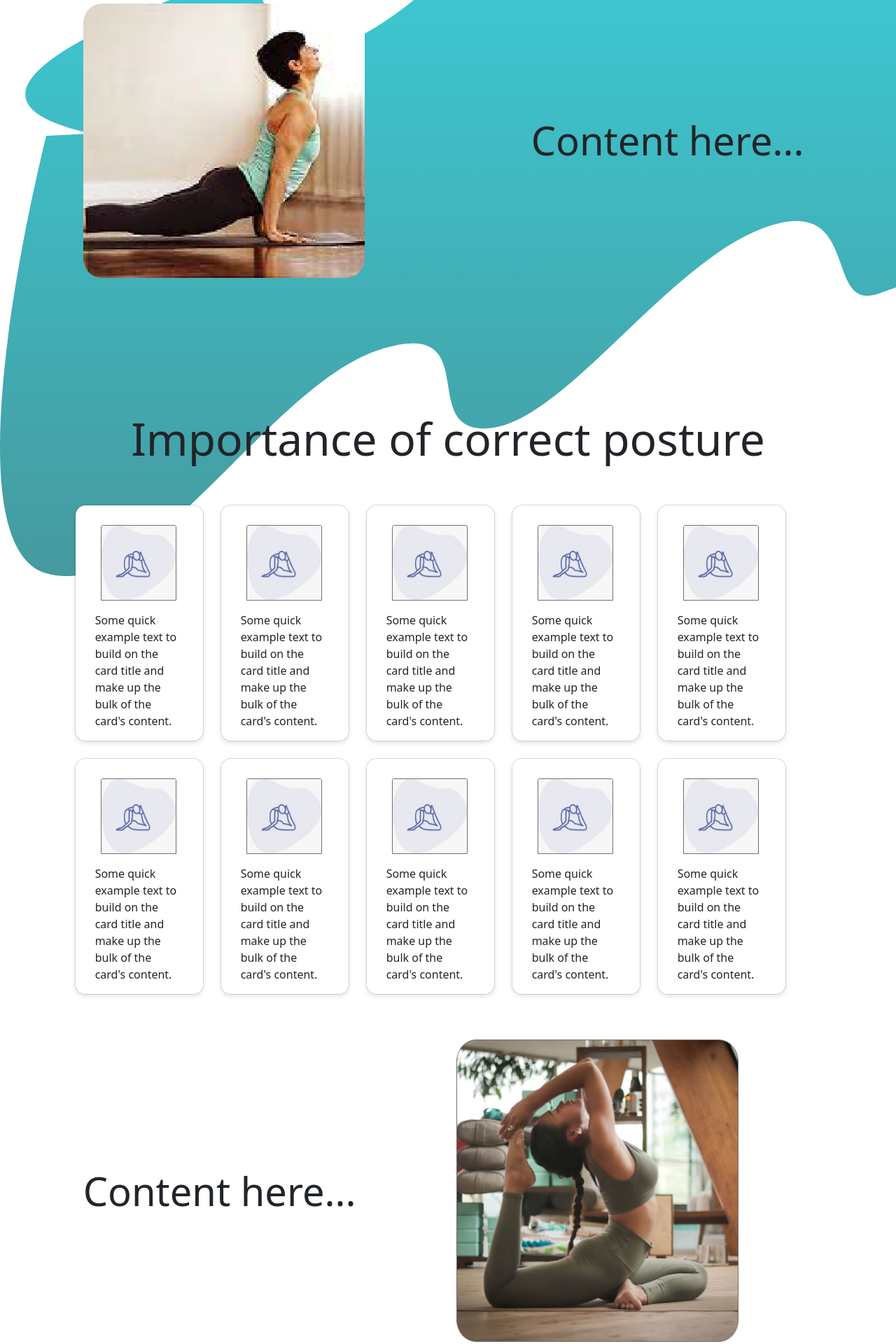
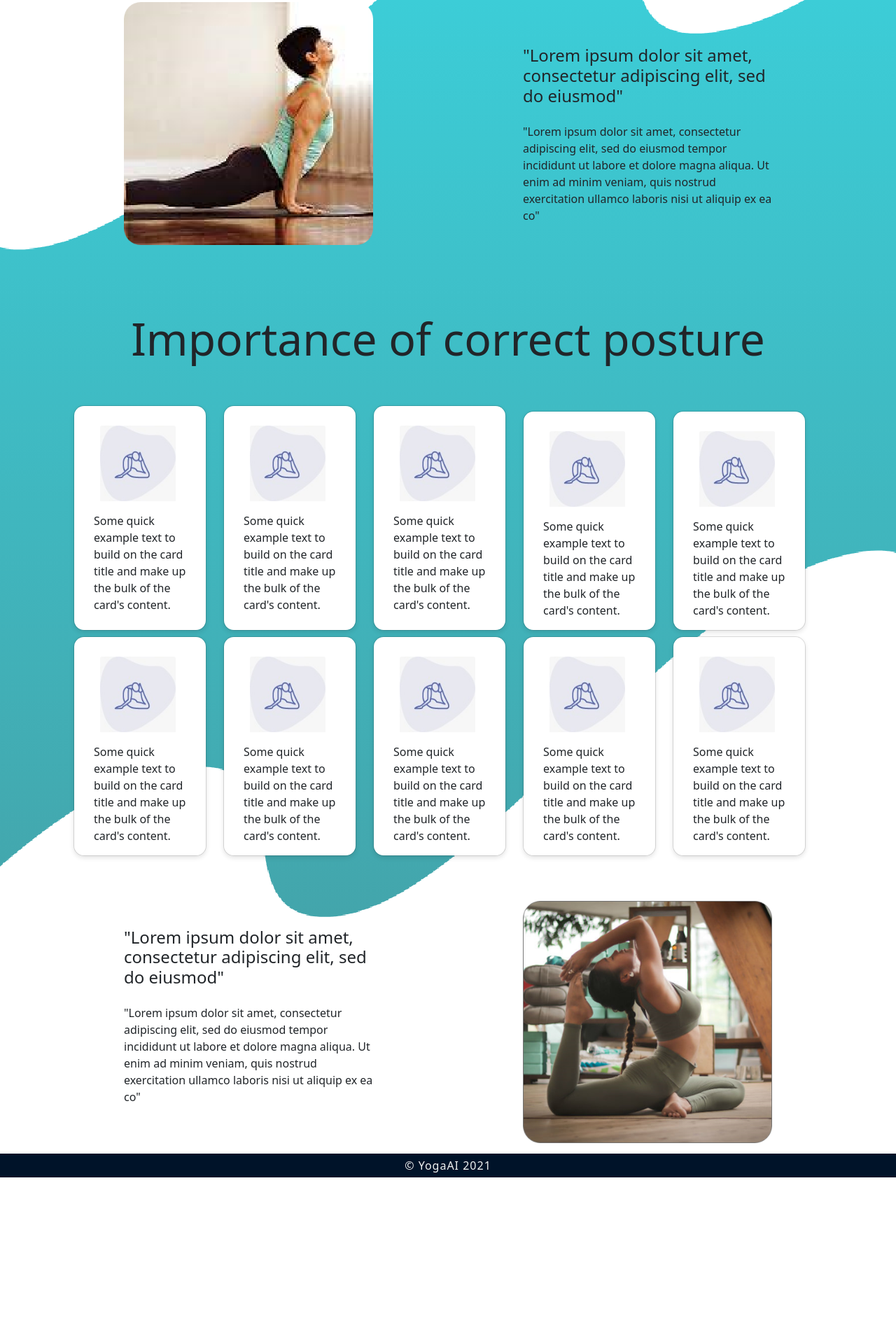
Before and after one commit to bharatpaliwal-169/btp-v1, a plain HTML site: page index.html in a window 1280 px wide. Shown: the part 539-2459 px from the top of the page at 70% size. After the commit the page ends 2221 px from the top, so only its background shows below. Drawn offline with nearby package versions, Linux system fonts and the light colour scheme.

Commit message:
design updates

```diff
--- a/css/style.css
+++ b/css/style.css
@@ -1,9 +1,19 @@
+body{
+  background: transparent url('../images/Union_1.svg') 0% 0%  padding-box;
+  background-position: center;
+  background-repeat: none;
+  background-size: cover;
+  opacity: 1;
+}
 #main-content{
   margin-top: 40px;
   /* op line */
   align-items: center;
-  background: transparent url('../images/Union_1.svg') 0% 0% no-repeat padding-box;
-  opacity: 1;
+  /* background: transparent url('../images/Union_1.svg') 0% 0%  padding-box;
+  background-position: center;
+  background-repeat: none;
+  background-size: cover;
+  opacity: 1; */
 }
 
 .bg-custom{
@@ -50,15 +60,26 @@
   box-shadow: 0px 3px 6px #0000001A;
   border-radius: 15px;
   opacity: 1;
-  width: 184px;
+  /* width: 184px; */
 }
 
 /* pose items */
 .pose-img{
+  position: relative;
   width: 108px;
   height: 108px;
-  border: 1px solid #707070;
+  /* border: 1px solid #707070; */
   margin-top: 28px;
-  margin-left: 24px;
-  margin-right: 38px;
+  left: 15%;
+  align-items: center;
+  justify-content: center;
+  text-align: center;
 }
+
+/* margin for nav */
+.nav-de{
+  margin-right: 10rem;
+}
+.brand-de{
+  margin-left: 10rem;
+}
--- a/index.html
+++ b/index.html
@@ -15,7 +15,7 @@
   <!-- navigation -->
   <nav class="navbar navbar-expand-lg navbar-dark bg-custom sticky-top d-none d-lg-block">
     <div class="container-fluid">
-      <a class="navbar-brand" href="#">YogaAI</a>
+      <a class="navbar-brand text-capitalize brand-de" href="#">Yoga AI</a>
       <button class="navbar-toggler" type="button" data-bs-toggle="collapse" data-bs-target="#NSC" aria-controls="NSC" aria-expanded="false" aria-label="Toggle navigation">
         <span class="navbar-toggler-icon"></span>
       </button>
@@ -27,7 +27,7 @@
           <li class="nav-item cc">
             <a class="nav-link" href="#">Contact</a>
           </li>
-          <li class="nav-item">
+          <li class="nav-item nav-de">
             <button class ='custom btn btn-md btn-info'>Get Demo</button>
           </li>
         </div>
@@ -36,19 +36,28 @@
   </nav>
 
   <!-- main -->
-  <div class='container-fluid d-none d-lg-block'>
+  <div class='container d-none d-lg-block'>
     <div class='row' id='main-content'>
       <!-- para-1  -->
-      <div  class='col-sm-6 d-none d-md-block offset-sm-1'>
-        <div class="display-5">
-          Content here...
-        </div>
-        <div class='col-6 text-center mt-5'>
-          <button class='btn btn-lg btn-success custom'> Get Demo </button>
-        </div>
+      <div class="mt-5 col-sm-4 d-none d-md-block offset-sm-1">
+        <h4 class="bold mb-4">
+          "Lorem ipsum dolor sit amet,
+          consectetur adipiscing elit, sed do
+          eiusmod"
+        </h4>
+        <p>
+          "Lorem ipsum dolor sit amet, consectetur
+          adipiscing elit, sed do eiusmod tempor incididunt
+          ut labore et dolore magna aliqua. Ut enim ad
+          minim veniam, quis nostrud exercitation ullamco
+          laboris nisi ut aliquip ex ea co"
+        </p>
+        <br>
+        <button class='btn btn-lg btn-success custom'> Get Demo </button>
       </div>
 
-      <div class="col-12 col-sm-4">
+
+      <div class="col-12 col-sm-4 offset-sm-2">
         <img src="images/img-1.png" alt="image" class="img-fluid">
       </div>
       <!-- para-1 -->
@@ -58,17 +67,30 @@
         <img src="images/img-2.png" alt="image" class="img-fluid">
       </div>
 
-      <div class="mt-5 col-sm-4 d-none d-md-block display-4 offset-sm-2">
-        Content here...
+      <div class="mt-5 col-sm-4 d-none d-md-block offset-sm-2">
+        <div class="mt-5">
+          <h4 class="bold mb-4">
+            "Lorem ipsum dolor sit amet,
+            consectetur adipiscing elit, sed do
+            eiusmod"
+          </h4>
+          <p>
+            "Lorem ipsum dolor sit amet, consectetur
+            adipiscing elit, sed do eiusmod tempor incididunt
+            ut labore et dolore magna aliqua. Ut enim ad
+            minim veniam, quis nostrud exercitation ullamco
+            laboris nisi ut aliquip ex ea co"
+          </p>
+        </div>
       </div>
       <!-- para-2 -->
 
       <div class='col-12 mt-5 mb-3'>
-        <div class='row mt-5'>
-          <div class='col-12 text-center mt-5 mb-5'>
-            <h3 class='display-3 mt-5'> Importance of correct posture </h3>
+        <div class='row mt-5 align-center justify-content-center'>
+          <div class='col-12 text-center mb-5'>
+            <h3 class='display-3'> Importance of correct posture </h3>
           </div>
-          <section class='col-10 col-sm-2 card offset-sm-1 me-4'>
+          <section class='col-10 col-sm-2 card  me-4'>
             <img src="images/pose.jpeg" alt="pose" class='pose-img card-img-top img-fluid img-responsive' />
             <div class="card-body">
               <p class="card-text">Some quick example text to build on the card title and make up the bulk of the card's content.</p>
@@ -86,43 +108,45 @@
               <p class="card-text">Some quick example text to build on the card title and make up the bulk of the card's content.</p>
             </div>
           </section>
-          <section class='col-10 col-sm-2 card me-4'>
+
+          <section class='col-10 col-sm-2  card  me-4 mt-2'>
             <img src="images/pose.jpeg" alt="pose" class='pose-img card-img-top img-fluid img-responsive' />
             <div class="card-body">
               <p class="card-text">Some quick example text to build on the card title and make up the bulk of the card's content.</p>
             </div>
           </section>
-          <section class='col-10 col-sm-2 card me-4'>
+
+          <section class='col-10 col-sm-2 card me-4 mt-2'>
             <img src="images/pose.jpeg" alt="pose" class='pose-img card-img-top img-fluid img-responsive' />
             <div class="card-body">
               <p class="card-text">Some quick example text to build on the card title and make up the bulk of the card's content.</p>
             </div>
           </section>
-          <section class='col-10 col-sm-2 card offset-sm-1 me-4 mt-4'>
+          <section class='col-10 col-sm-2 card me-4 mt-2'>
             <img src="images/pose.jpeg" alt="pose" class='pose-img card-img-top img-fluid img-responsive' />
             <div class="card-body">
               <p class="card-text">Some quick example text to build on the card title and make up the bulk of the card's content.</p>
             </div>
           </section>
-          <section class='col-10 col-sm-2 card me-4 mt-4'>
+          <section class='col-10 col-sm-2 card me-4 mt-2'>
             <img src="images/pose.jpeg" alt="pose" class='pose-img card-img-top img-fluid img-responsive' />
             <div class="card-body">
               <p class="card-text">Some quick example text to build on the card title and make up the bulk of the card's content.</p>
             </div>
           </section>
-          <section class='col-10 col-sm-2 card me-4 mt-4'>
+          <section class='col-10 col-sm-2 card me-4 mt-2'>
             <img src="images/pose.jpeg" alt="pose" class='pose-img card-img-top img-fluid img-responsive' />
             <div class="card-body">
               <p class="card-text">Some quick example text to build on the card title and make up the bulk of the card's content.</p>
             </div>
           </section>
-          <section class='col-10 col-sm-2 card me-sm-4 mt-4'>
+          <section class='col-10 col-sm-2 card me-4 mt-2'>
             <img src="images/pose.jpeg" alt="pose" class='pose-img card-img-top img-fluid img-responsive' />
             <div class="card-body">
               <p class="card-text">Some quick example text to build on the card title and make up the bulk of the card's content.</p>
             </div>
           </section>
-          <section class='col-10 col-sm-2 card me-sm-4 mt-4'>
+          <section class='col-10 col-sm-2 card me-4 mt-2'>
             <img src="images/pose.jpeg" alt="pose" class='pose-img card-img-top img-fluid img-responsive' />
             <div class="card-body">
               <p class="card-text">Some quick example text to build on the card title and make up the bulk of the card's content.</p>
@@ -133,12 +157,22 @@
       </div>
 
       <!-- para-3 -->
-      <div class="offset-sm-1 mt-5 col-sm-5 d-none d-md-block display-4 align-middle">
-        Content here...
+      <div class="mt-5 col-sm-4 d-none d-md-block offset-sm-1">
+        <h4 class="bold mb-4">
+          "Lorem ipsum dolor sit amet,
+          consectetur adipiscing elit, sed do
+          eiusmod"
+        </h4>
+        <p>
+          "Lorem ipsum dolor sit amet, consectetur
+          adipiscing elit, sed do eiusmod tempor incididunt
+          ut labore et dolore magna aliqua. Ut enim ad
+          minim veniam, quis nostrud exercitation ullamco
+          laboris nisi ut aliquip ex ea co"
+        </p>
       </div>
-
-      <div class="mt-5 col-12 col-sm-4">
-        <img src="images/img-3.png" alt="image" class="img-fluid my-imgs">
+      <div class="col-12 col-sm-4 offset-sm-2 mt-5">
+        <img src="images/img-3.png" alt="image" class="img-fluid">
       </div>
       <!-- para-3 -->
 
@@ -146,14 +180,17 @@
     </div> <!--main content-->
 
     <!-- footer -->
+
+  </div>
+
+  <!-- footer -->
+  <div class="container-fluid">
     <div class="row">
       <div class='col-12 text-center footer'>
         &copy; YogaAI 2021
       </div>
     </div>
-
   </div>
-
 
 
   <!-- MOBILE WEBSITE -->
```
